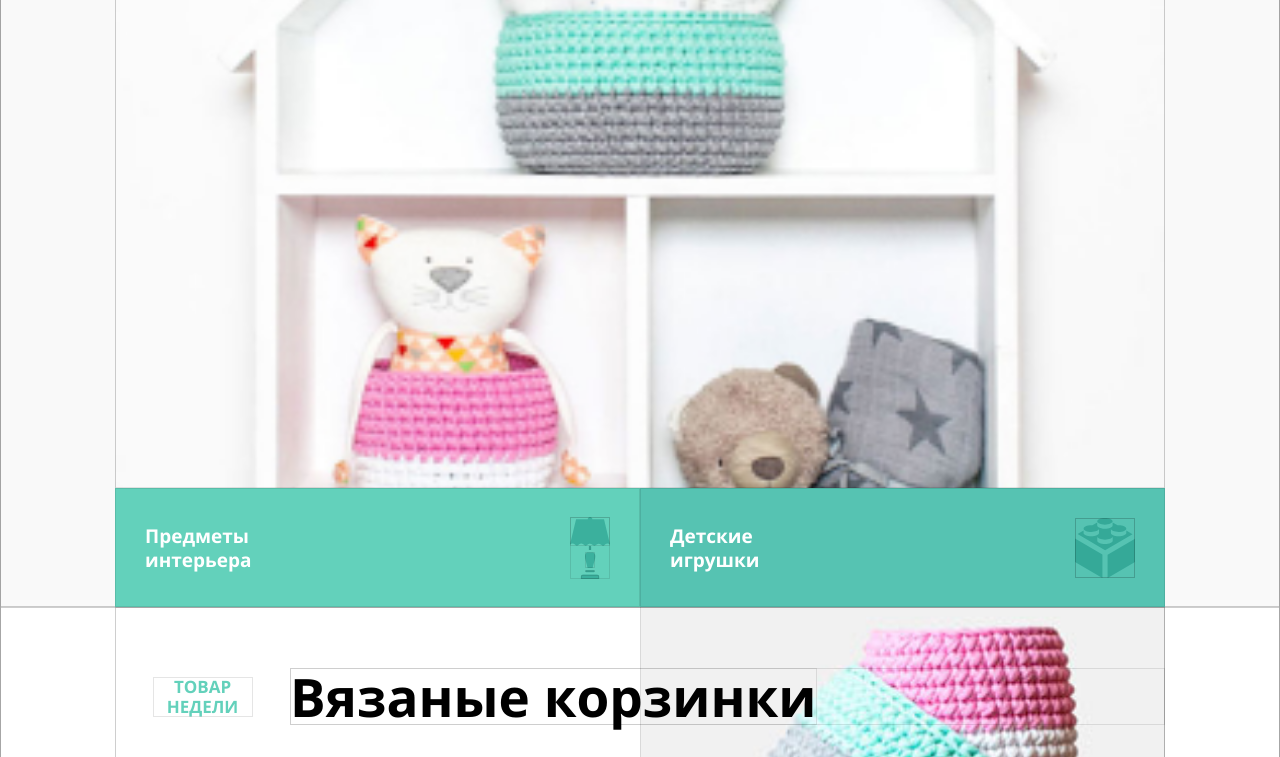
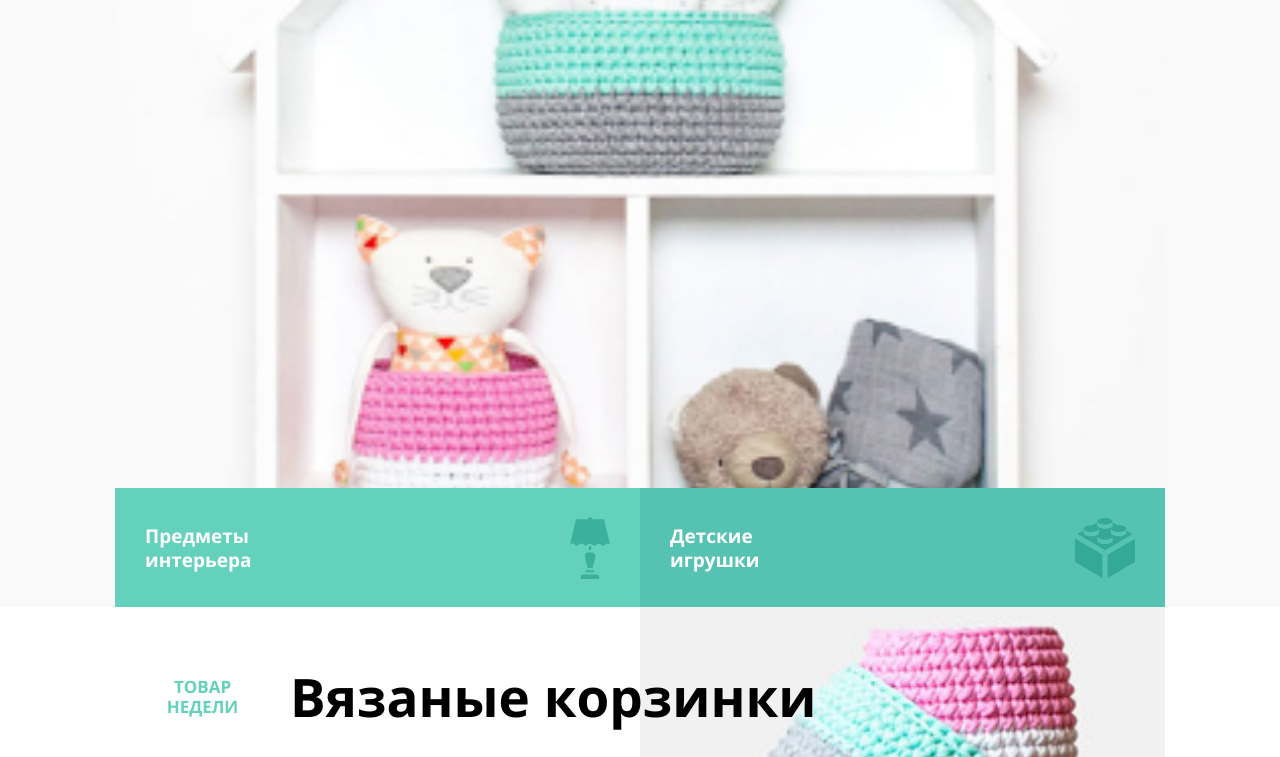
Before and after one commit to milkyfuckinway/2132969-mishka-26, a website: page source/index.html in a window 1280 px wide. Shown: the part 381-1138 px from the top of the page. Drawn offline with nearby package versions, Linux system fonts and the light colour scheme; files that its build step writes are made by us from their sources.

Commit message:
5 contuinue

```diff
--- a/source/sass/less-options.scss
+++ b/source/sass/less-options.scss
@@ -7,10 +7,10 @@ $catalog-shadow-hover: 0 6px 10px rgba(0, 0, 0, 0.1);
 $catalog-shadow-active: 0 3px 5px rgba(0, 0, 0, 0.1);
 $modal-shadow: 0 5px 10px 0 rgba(#000101, 25%);
 
-* {
-  outline: 1px solid rgba(#000000, 10%);
-  outline-offset: -1px;
-}
+// * {
+//   outline: 1px solid rgba(#000000, 10%);
+//   outline-offset: -1px;
+// }
 
 .visually-hidden {
   position: absolute;
```
